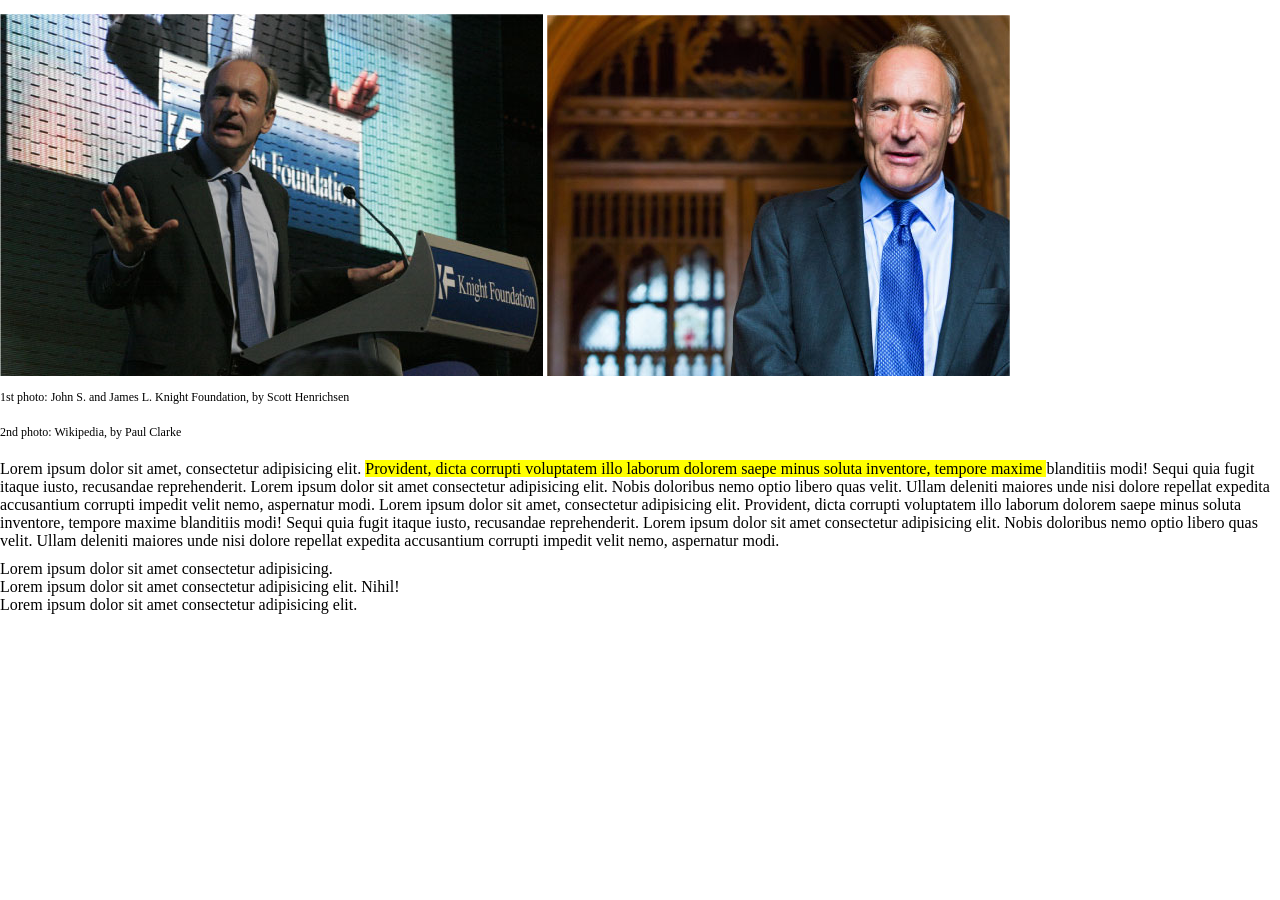
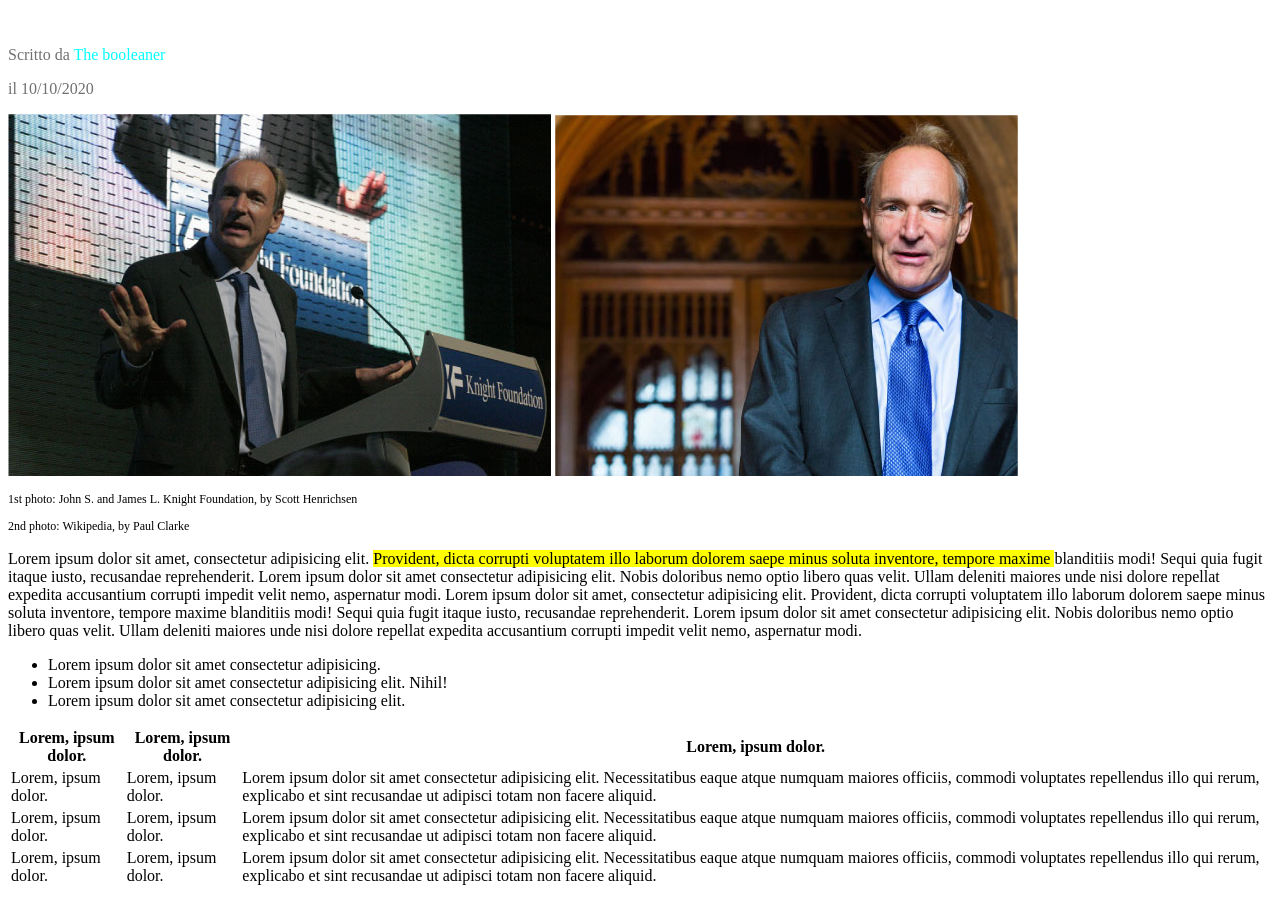
Before and after one commit to AntoninoCucuzza/html-css-booleaner, a plain HTML site: page index.html in a window 1280 px wide. Shown: the part 350-1250 px from the top of the page. Before the commit the page ends 964 px from the top, so only its background shows below. Drawn offline with Linux system fonts and the light colour scheme.

Commit message:
remove  general rules

```diff
--- a/index.html
+++ b/index.html
@@ -53,12 +53,58 @@
                 <li>Lorem ipsum dolor sit amet consectetur adipisicing elit. Nihil!</li>
                 <li>Lorem ipsum dolor sit amet consectetur adipisicing elit.</li>
 
+
             </ul>
 
         </section>
         <!-- /section unordered list -->
 
         <section>
+
+            <table>
+                <thead>
+                    <tr>
+                        <th>Lorem, ipsum dolor.</th>
+                        <th>Lorem, ipsum dolor.</th>
+                        <th>Lorem, ipsum dolor.</th>
+                    </tr>
+                </thead>
+        <!-- fine testa (parte superiore) -->
+
+                <tbody>
+                    <tr>
+                        <td>Lorem, ipsum dolor.</td>
+                        <td>Lorem, ipsum dolor.</td>
+                        <td>Lorem ipsum dolor sit amet consectetur adipisicing elit. Necessitatibus eaque atque numquam maiores officiis, commodi voluptates repellendus illo qui rerum, explicabo et sint recusandae ut adipisci totam non facere aliquid.</td>
+                    </tr>
+                </tbody>
+
+                <tbody>
+                    <tr>
+                        <td>Lorem, ipsum dolor.</td>
+                        <td>Lorem, ipsum dolor.</td>
+                        <td>Lorem ipsum dolor sit amet consectetur adipisicing elit. Necessitatibus eaque atque numquam maiores officiis, commodi voluptates repellendus illo qui rerum, explicabo et sint recusandae ut adipisci totam non facere aliquid.</td>
+                    </tr>
+                </tbody>
+
+                <tbody>
+                    <tr>
+                        <td>Lorem, ipsum dolor.</td>
+                        <td>Lorem, ipsum dolor.</td>
+                        <td>Lorem ipsum dolor sit amet consectetur adipisicing elit. Necessitatibus eaque atque numquam maiores officiis, commodi voluptates repellendus illo qui rerum, explicabo et sint recusandae ut adipisci totam non facere aliquid.</td>
+                    </tr>
+                </tbody>
+
+
+        <!-- corpo della tabella se ne possono fare di più per aumetare lo "spessore" -->
+
+                <tfoot>
+                    <tr>
+                        <td></td>
+                    </tr>
+                </tfoot>
+        <!-- chiusura -->
+            </table>
 
         </section>
 
--- a/style.css
+++ b/style.css
@@ -1,8 +1,8 @@
-*{
+/* *{
     padding: 0;
     margin: 0;
     box-sizing: border-box;
-}
+} */
 
 h1{
     font-size:  60px;
@@ -15,6 +15,9 @@ h1{
     background-image: url(./Img/pattern.png);
     background-size: auto;
     height: 150px ;
+    padding: 0;
+    margin: 0;
+    box-sizing: border-box;
 
 }
 
@@ -42,6 +45,9 @@ h1{
 }
 
 p {
-    padding-top: 10px;
-    padding-bottom: 10px;
+    /* padding-top: 10px; */
+   /*  padding-bottom: 10px; */
 }
+
+td{
+}
```
